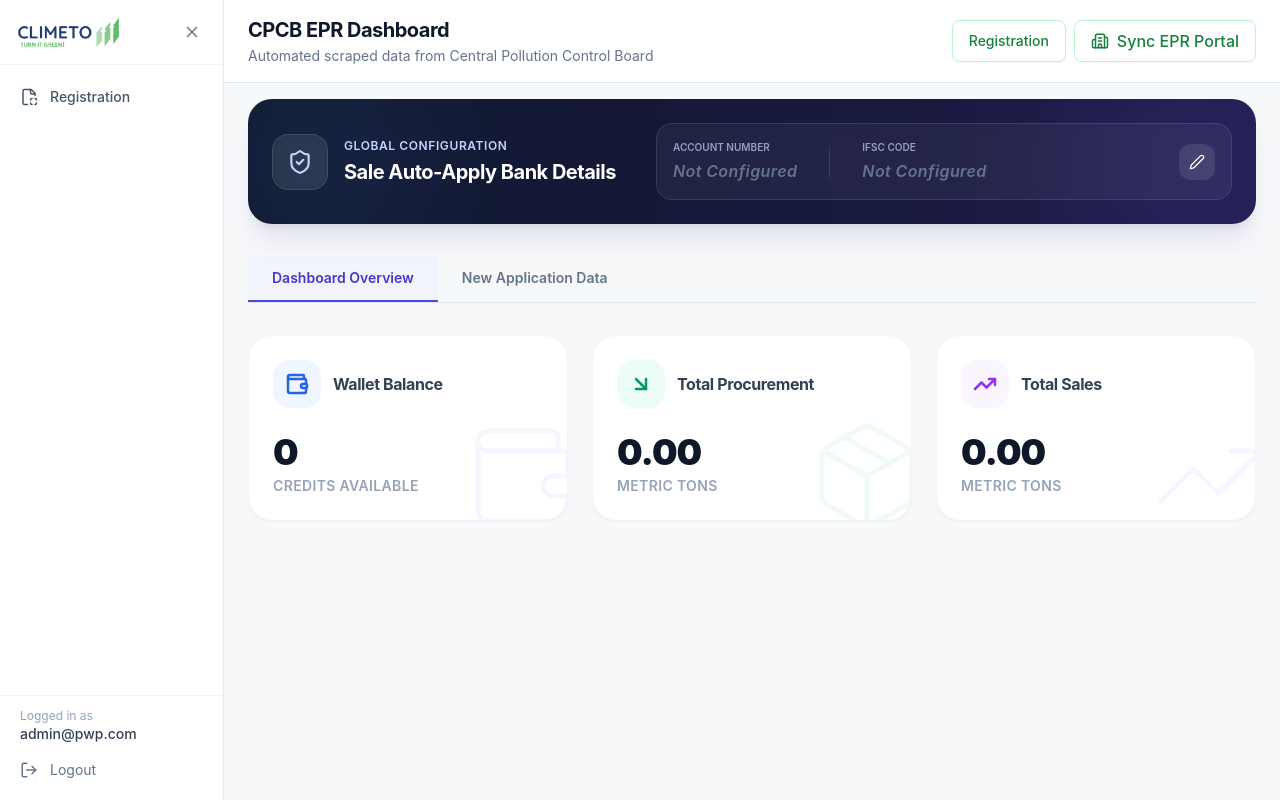
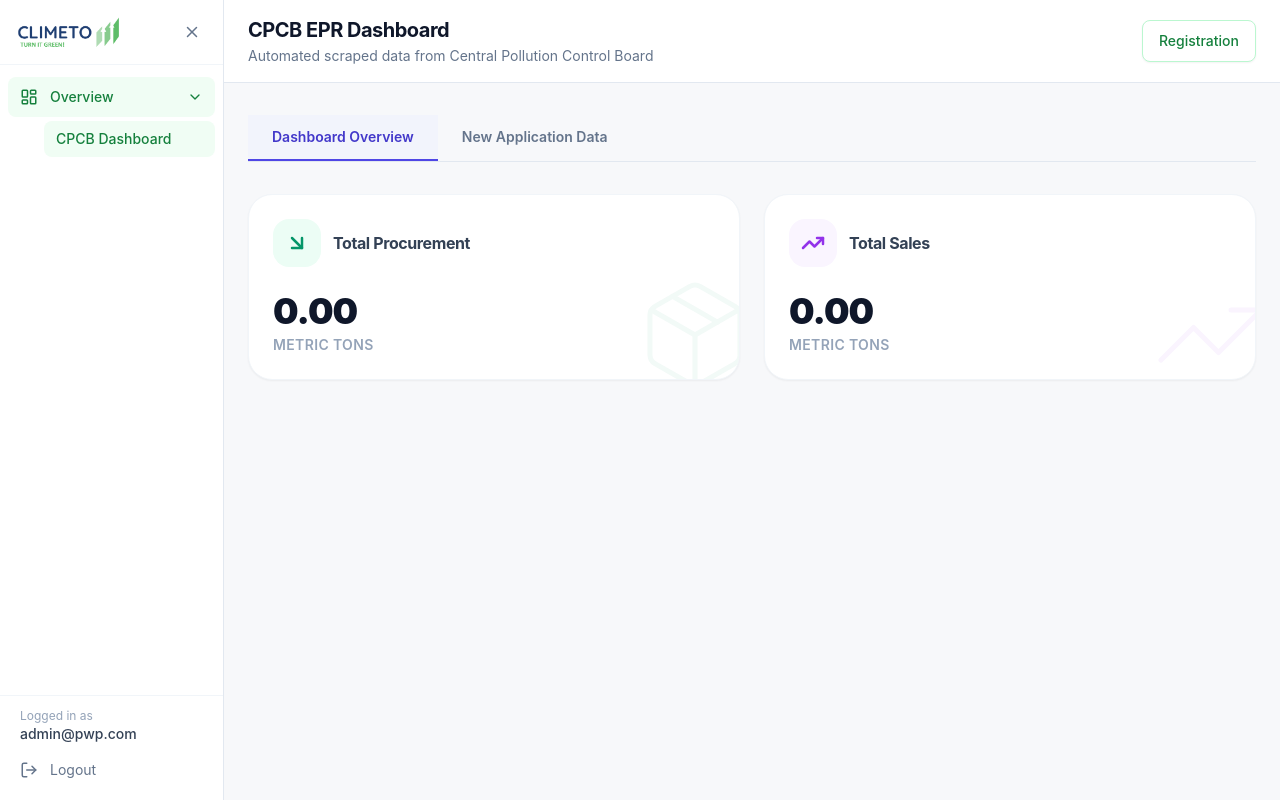
Before and after one commit to moinclimeto/sso-importor-automation, a React (Vite) app: page /cpcb-dashboard in a window 1280 px wide. Built offline with nearby package versions, Linux system fonts and the light colour scheme.

Commit message:
code push
code push

```diff
--- a/electron/main.js
+++ b/electron/main.js
@@ -31,7 +31,7 @@
 
   if (process.env.NODE_ENV === 'development') {
     win.loadURL('http://localhost:5180');
-    win.webContents.openDevTools();
+    // win.webContents.openDevTools();
   } else {
     win.loadFile(path.join(__dirname, '../dist/index.html'));
   }
--- a/src/components/MainLayout.jsx
+++ b/src/components/MainLayout.jsx
@@ -11,7 +11,6 @@
 import { PageHeaderProvider, usePageHeader } from '../context/PageHeaderContext.jsx';
 
 const navLinks = [
-  /*
   {
     icon: LayoutDashboard,
     label: 'Overview',
@@ -19,7 +18,6 @@
       { to: '/cpcb-dashboard', label: 'CPCB Dashboard' }
     ]
   },
-  */
   /*
   {
     icon: Database,
@@ -35,11 +33,11 @@
   },
   */
   // { to: '/doc-processor', icon: FileScan, label: 'Doc Processor' },
-  { to: '/registration-form', icon: FileScan, label: 'Registration' },
+  // { to: '/registration-form', icon: FileScan, label: 'Registration' },
 ];
 
 const pageHeaders = {
-  '/cpcb-dashboard': { title: 'CPCB EPR Dashboard', subtitle: 'Automated scraped data from Central Pollution Control Board', showSync: true },
+  '/cpcb-dashboard': { title: 'CPCB EPR Dashboard', subtitle: 'Automated scraped data from Central Pollution Control Board' },
   '/companies': { title: 'Company Profile', subtitle: 'Manage company details' },
   '/epr-data': { title: 'EPR Scraped Data', subtitle: 'Data synced from CPCB portal', showEprRefresh: true },
   '/epr-inventory': { title: 'EPR Inventory Data', subtitle: 'Data synced from CPCB portal', showEprRefresh: true },
@@ -309,7 +307,7 @@
             {showRegistrationBtn && (
               <button
                 type="button"
-                onClick={() => setShowRegistrationModal(true)}
+                onClick={() => navigate('/registration-form')}
                 className="inline-flex items-center gap-2 rounded-lg border border-green-200 bg-white hover:bg-green-50 text-green-700 text-sm font-medium px-4 py-2.5 shadow-sm transition-colors flex-shrink-0"
               >
                 Registration
--- a/src/components/ScrapedDashboard.jsx
+++ b/src/components/ScrapedDashboard.jsx
@@ -109,88 +109,11 @@
   return (
     <div className="space-y-8 animate-in fade-in slide-in-from-bottom-4 duration-500 w-full pb-10">
 
-      {/* Top Banner for Bank Details */}
+      {/* Top Banner for Bank Details (Hidden as per requirement)
       <div className="relative overflow-hidden bg-gradient-to-r from-slate-900 to-indigo-950 rounded-3xl p-6 shadow-xl shadow-indigo-900/10">
-        <div className="absolute top-0 right-0 -mr-16 -mt-16 w-64 h-64 rounded-full bg-indigo-500/10 blur-3xl mix-blend-screen pointer-events-none" />
-        <div className="absolute bottom-0 left-0 -ml-16 -mb-16 w-64 h-64 rounded-full bg-blue-500/10 blur-3xl mix-blend-screen pointer-events-none" />
-
-        <div className="relative z-10 flex flex-col md:flex-row items-start md:items-center justify-between gap-6">
-          <div className="flex items-center gap-4">
-            <div className="p-3.5 rounded-2xl bg-white/10 backdrop-blur-sm border border-white/10 shadow-inner">
-              <ShieldCheck size={26} className="text-indigo-200" />
-            </div>
-            <div>
-              <p className="text-indigo-200 text-xs font-semibold tracking-wider uppercase mb-1">Global Configuration</p>
-              <h2 className="text-xl font-bold text-white tracking-tight">Sale Auto-Apply Bank Details</h2>
-            </div>
-          </div>
-
-          <div className="flex-1 max-w-xl w-full bg-white/5 border border-white/10 rounded-2xl p-4 backdrop-blur-sm">
-            <div className="flex items-center justify-between gap-4">
-              {isEditingBank ? (
-                <div className="flex items-center gap-3 w-full">
-                  <div className="flex-1">
-                    <label className="text-[10px] uppercase text-indigo-200 font-semibold mb-1 block">Account Number</label>
-                    <input
-                      type="text"
-                      placeholder="e.g. 1234567890"
-                      value={editBankDetails.account_number}
-                      onChange={(e) => setEditBankDetails({ ...editBankDetails, account_number: e.target.value })}
-                      className="w-full bg-slate-900/50 border border-indigo-500/30 text-white rounded-lg px-3 py-2 text-sm outline-none focus:border-indigo-400 focus:ring-1 focus:ring-indigo-400 transition-all placeholder:text-slate-500"
-                    />
-                  </div>
-                  <div className="flex-1">
-                    <label className="text-[10px] uppercase text-indigo-200 font-semibold mb-1 block">IFSC Code</label>
-                    <input
-                      type="text"
-                      placeholder="e.g. SBIN0001234"
-                      value={editBankDetails.ifsc_code}
-                      onChange={(e) => setEditBankDetails({ ...editBankDetails, ifsc_code: e.target.value })}
-                      className="w-full bg-slate-900/50 border border-indigo-500/30 text-white rounded-lg px-3 py-2 text-sm outline-none focus:border-indigo-400 focus:ring-1 focus:ring-indigo-400 transition-all placeholder:text-slate-500"
-                    />
-                  </div>
-                  <div className="flex items-end pb-1 gap-2">
-                    <button onClick={handleSaveBankDetails} className="p-2.5 bg-indigo-500 hover:bg-indigo-400 text-white rounded-lg transition-colors shadow-lg shadow-indigo-500/20" title="Save">
-                      <Check size={16} strokeWidth={3} />
-                    </button>
-                    <button onClick={() => setIsEditingBank(false)} className="p-2.5 bg-white/10 hover:bg-white/20 text-white rounded-lg transition-colors" title="Cancel">
-                      <X size={16} strokeWidth={3} />
-                    </button>
-                  </div>
-                </div>
-              ) : (
-                <>
-                  <div className="flex items-center gap-8">
-                    <div>
-                      <p className="text-[10px] uppercase text-indigo-200/70 font-semibold mb-1">Account Number</p>
-                      <p className="text-base font-semibold text-white tracking-wide">
-                        {bankDetails.account_number || <span className="text-slate-500 italic">Not Configured</span>}
-                      </p>
-                    </div>
-                    <div className="w-px h-8 bg-white/10"></div>
-                    <div>
-                      <p className="text-[10px] uppercase text-indigo-200/70 font-semibold mb-1">IFSC Code</p>
-                      <p className="text-base font-semibold text-white tracking-wide">
-                        {bankDetails.ifsc_code || <span className="text-slate-500 italic">Not Configured</span>}
-                      </p>
-                    </div>
-                  </div>
-                  <button
-                    onClick={() => {
-                      setEditBankDetails(bankDetails);
-                      setIsEditingBank(true);
-                    }}
-                    className="p-2.5 bg-white/10 hover:bg-white/20 text-white rounded-xl transition-all hover:scale-105 active:scale-95"
-                    title="Edit Bank Details"
-                  >
-                    <Edit2 size={16} />
-                  </button>
-                </>
-              )}
-            </div>
-          </div>
-        </div>
+        ... (Bank Details Form) ...
       </div>
+      */}
 
       {/* Tabs */}
       <div className="flex border-b border-slate-200 mb-6 mt-4">
@@ -380,7 +303,8 @@
       )}
 
       {/* Metrics Cards */}
-      <div className="grid grid-cols-1 md:grid-cols-3 gap-6">
+      <div className="grid grid-cols-1 md:grid-cols-2 gap-6">
+        {/* Wallet Balance Card Hidden as per requirement
         <div className="bg-white p-6 rounded-3xl border border-slate-100 shadow-sm relative overflow-hidden group hover:shadow-lg transition-all duration-300">
           <div className="absolute -right-4 -bottom-4 opacity-5 group-hover:scale-110 group-hover:-rotate-12 transition-transform duration-500">
             <Wallet size={120} strokeWidth={1} className="text-blue-600" />
@@ -398,6 +322,7 @@
             </div>
           </div>
         </div>
+        */}
 
         <div className="bg-white p-6 rounded-3xl border border-slate-100 shadow-sm relative overflow-hidden group hover:shadow-lg transition-all duration-300">
           <div className="absolute -right-4 -bottom-4 opacity-5 group-hover:scale-110 group-hover:-rotate-12 transition-transform duration-500">
--- a/src/pages/Login.jsx
+++ b/src/pages/Login.jsx
@@ -41,7 +41,7 @@
       login('local-token', { email: validEmail });
       showToast('Login successful');
       setTimeout(() => {
-        navigate('/doc-processor');
+        navigate('/cpcb-dashboard');
       }, 700);
     } else {
       showToast('Invalid email or password', 'error');
--- a/src/pages/RegistrationForm.jsx
+++ b/src/pages/RegistrationForm.jsx
@@ -399,7 +399,7 @@
 
   const handleSubmit = async (e) => {
     e.preventDefault();
-    if (registrationComplete) return;
+    // if (registrationComplete) return;
 
     if (!docReady) {
       showToast(`Please upload required documents: ${missingDocs.join(', ')}`, 'error');
@@ -1669,12 +1669,21 @@
           <button
             type="button"
             onClick={() => navigate(-1)}
-            disabled={loading && !registrationComplete}
+            disabled={loading}
             className="px-4 py-2 text-sm font-medium text-slate-700 bg-white border border-slate-300 rounded-lg hover:bg-slate-50 disabled:opacity-50"
           >
-            {registrationComplete ? 'Back' : 'Cancel'}
+            Cancel
           </button>
-          {registrationComplete ? (
+
+          <button
+            type="submit"
+            disabled={loading || !docReady}
+            className="inline-flex items-center gap-2 px-6 py-2 text-sm font-medium text-white bg-green-600 rounded-lg hover:bg-green-700 shadow-sm disabled:opacity-50"
+          >
+            {loading ? <Loader2 size={16} className="animate-spin" /> : <Phone size={16} />}
+            Start Registration
+          </button>
+
           <button
             type="button"
             onClick={handleNewApplication}
@@ -1688,16 +1697,6 @@
             )}
             New Application
           </button>
-          ) : (
-            <button
-              type="submit"
-              disabled={loading || !docReady}
-              className="inline-flex items-center gap-2 px-6 py-2 text-sm font-medium text-white bg-green-600 rounded-lg hover:bg-green-700 shadow-sm disabled:opacity-50"
-            >
-              {loading ? <Loader2 size={16} className="animate-spin" /> : <Phone size={16} />}
-              Start Registration
-            </button>
-          )}
         </div>
       </form>
 
--- a/src/routes/AppRoutes.jsx
+++ b/src/routes/AppRoutes.jsx
@@ -33,7 +33,7 @@
     <BrowserRouter>
       <Routes>
         <Route path="/login" element={<LoginPage />} />
-        <Route path="/" element={<Navigate to="/doc-processor" replace />} />
+        <Route path="/" element={<Navigate to="/cpcb-dashboard" replace />} />
         <Route
           path="/"
           element={
```
Lines whose indentation alone changed are shown as unchanged.
